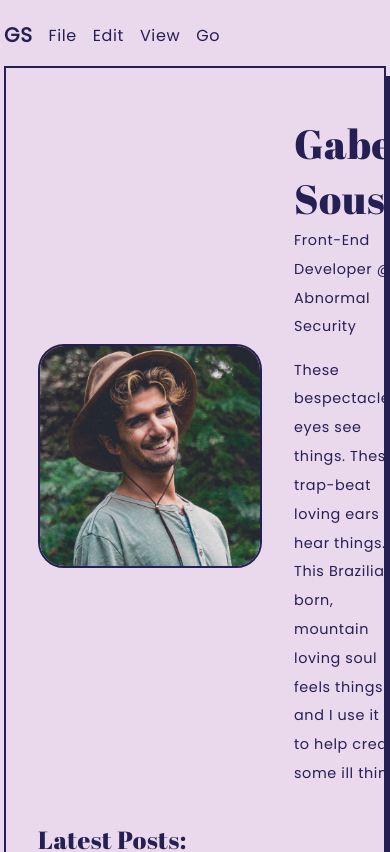
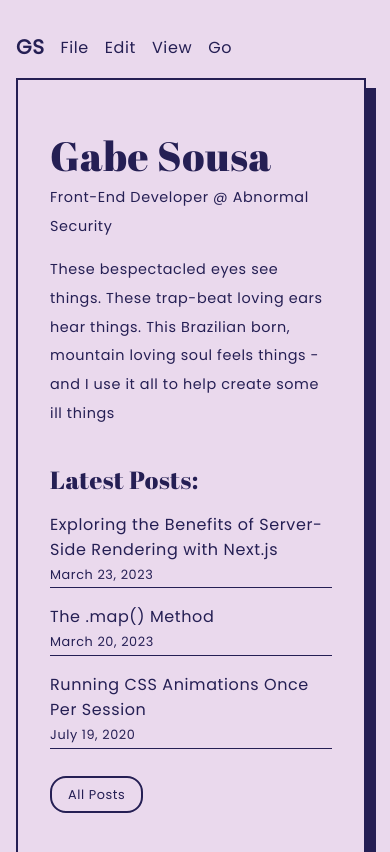
Before and after one commit to developer-gabe/nextjs-project, a Next.js app: page / in a window 390 px wide. Shown: the top 852 px of the page. Built offline with nearby package versions, Linux system fonts and the light colour scheme; a small style sheet from the web is missing.

Commit message:
Mobile styles

```diff
--- a/styles/globals.css
+++ b/styles/globals.css
@@ -282,6 +282,26 @@ footer {
 
 	}
 
+	@media screen and (max-width: 728px) {
+
+		body {
+			padding: 1rem 1.5rem 1rem 1rem;
+		}
+
+		.bio {
+			grid-template-columns: 1fr !important;
+		}
+
+		.bio-image {
+			display: none;
+		}
+
+		.single-photography-page img {
+			max-width: 100%;
+			height: auto;
+		}
+	}
+
 
 
 @keyframes slideIn {
```
